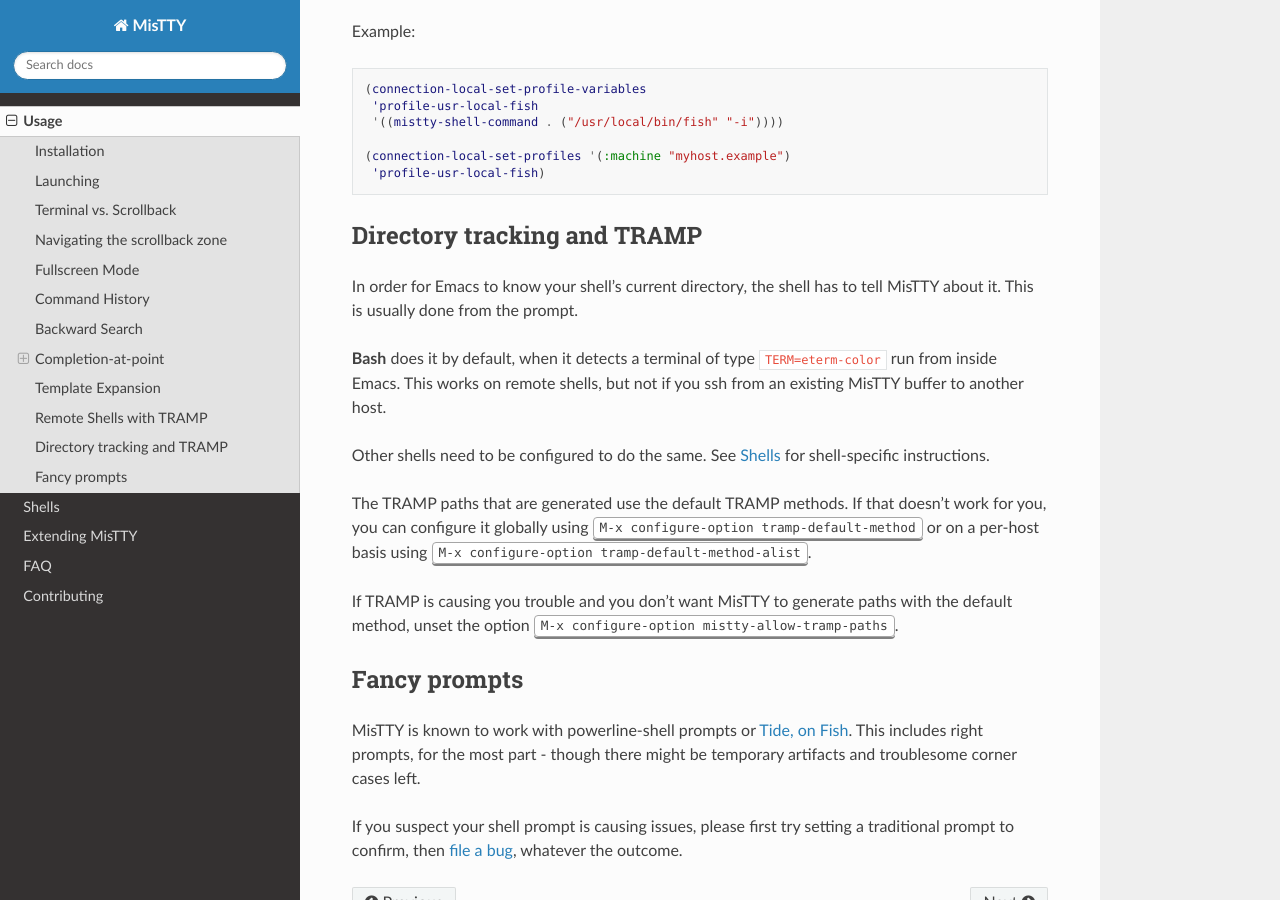
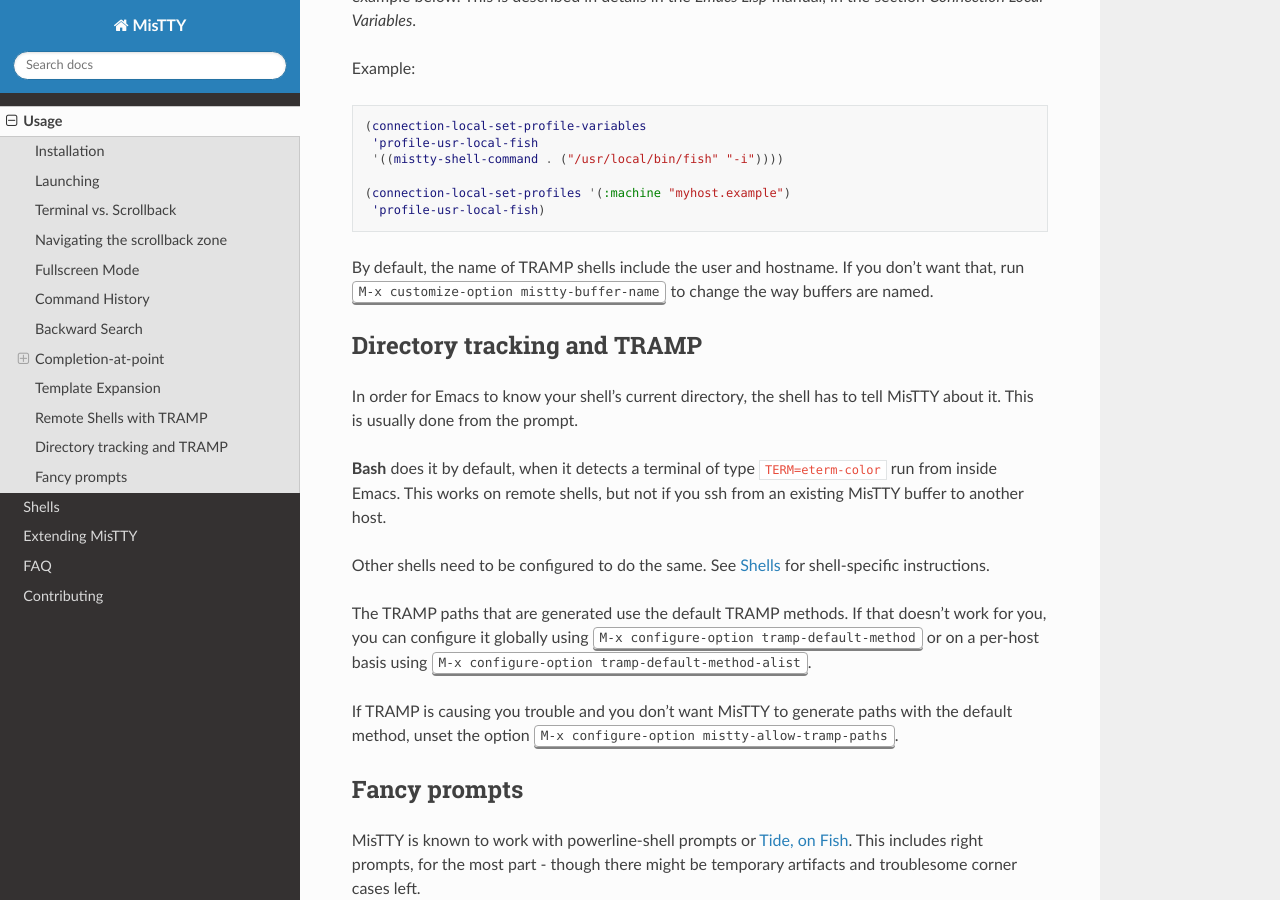
Before and after one commit to szermatt/mistty, a Sphinx documentation site: the page built from docs/source/usage.rst, in a window 1280 px wide and 900 px high, scrolled down 7534 px. Built offline with Sphinx 7.4.7 and the Read the Docs theme 3.1.0, drawn with Linux system fonts in a browser that asks for light colours; some of the changed text lies outside the part shown.

Commit message:
feat: Make buffer name configurable, include user and host.
This change introduce the customization option mistty-buffer-name, which
allows configuring what a new MisTTY buffer is going to be called.

The default value of mistty-buffer-name includes function that'll
include the user and host of a remote shell started with TRAMP - or just
the user when using something like the sudo method. That is, with this
change, mistty buffers might have names like *mistty@example.com*
or *mistty-root*.

```diff
--- a/docs/source/usage.rst
+++ b/docs/source/usage.rst
@@ -49,6 +49,7 @@
      pair: variable; mistty-shell-command
      pair: variable; explicit-shell-file-name
      pair: variable; shell-file-name
+     pair: variable; mistty-buffer-name
 
   - :kbd:`M-x mistty-create` launches a new interactive shell in a
     MisTTY buffer. The shell that is launched is the one that's
@@ -65,6 +66,9 @@
     new shell, instead of using the current buffer's current
     directory. This is particularly useful if you want to run a
     :ref:`tramp`.
+
+    To change the way new buffers are named, :kbd:`M-x
+    customize-option mistty-buffer-name`.
 
   .. index:: pair: command; mistty-create-other-window
 
@@ -472,6 +476,10 @@
   (connection-local-set-profiles '(:machine "myhost.example")
    'profile-usr-local-fish)
 
+By default, the name of TRAMP shells include the user and hostname. If
+you don't want that, run :kbd:`M-x customize-option
+mistty-buffer-name` to change the way buffers are named.
+
 .. _dirtrack:
 
 Directory tracking and TRAMP
```
Also changed, not shown: 6 other files.
